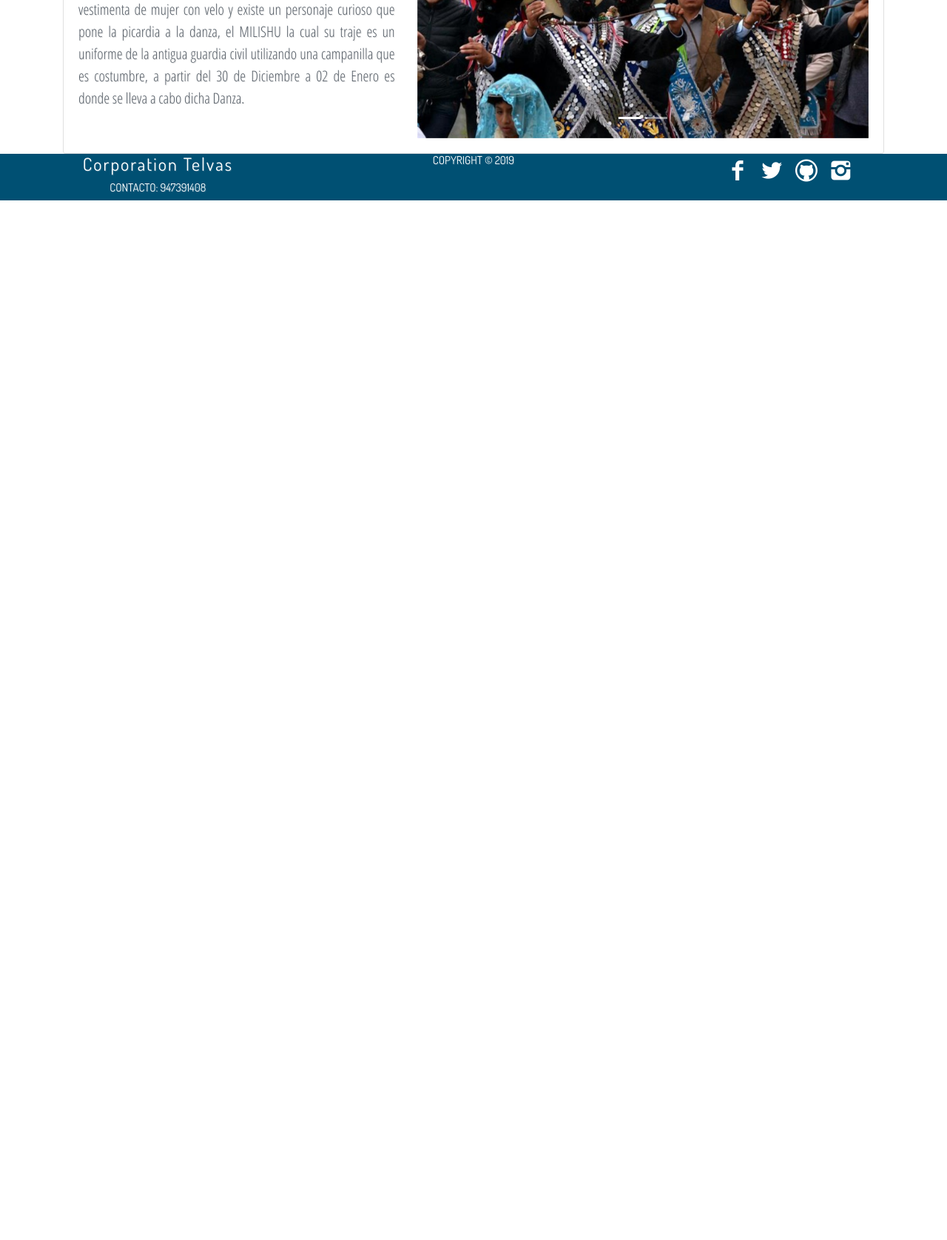
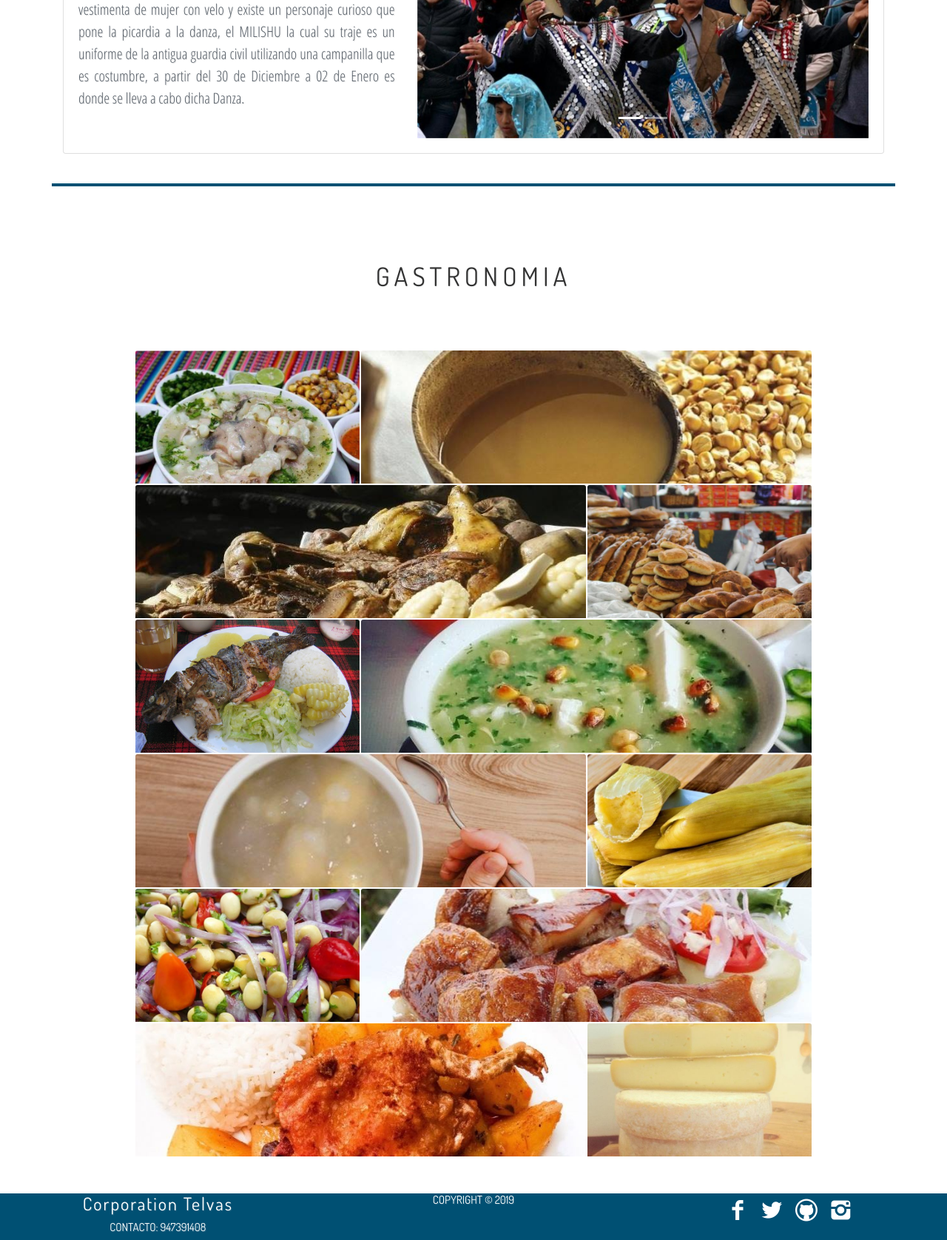
Before and after one commit to favt12/Sitio-Web-del-Distrito-de-Aquia-Ancash, a PHP site: the page made by includes/templates/descubre.php in a window 1280 px wide. Shown: the part 3410-5087 px from the top of the page at 74% size. Before the commit the page ends 3681 px from the top, so only its background shows below. Run offline with PHP 8.4, Linux system fonts and the light colour scheme; the template is opened without the code that fills it, so the values that code supplies are empty.

Commit message:
Se agrego la seccion gastronomia dentro del archivo descubre.php

```diff
--- a/css/descubre.sass
+++ b/css/descubre.sass
@@ -11,3 +11,17 @@ nav.nav-discover
 
 div.cards
   padding-top: 0
+
+/***** GASTRONOMIA IMAGENES *****/
+div.portafolio
+  background: #fff
+  border-top: 4px solid #005073
+  padding: 0 20px
+  margin-top: 40px
+
+  .galeria .contenedor-imagen
+    margin-bottom: 2px
+    max-height: 180px
+    overflow: hidden
+    padding-left: 1px
+    padding-right: 1px
--- a/css/main.css
+++ b/css/main.css
@@ -226,6 +226,19 @@ nav.nav-discover {
 div.cards {
   padding-top: 0; }
 
+/***** GASTRONOMIA IMAGENES **** */
+div.portafolio {
+  background: #fff;
+  border-top: 4px solid #005073;
+  padding: 0 20px;
+  margin-top: 40px; }
+  div.portafolio .galeria .contenedor-imagen {
+    margin-bottom: 2px;
+    max-height: 180px;
+    overflow: hidden;
+    padding-left: 1px;
+    padding-right: 1px; }
+
 div.card-body {
   padding-top: 0; }
 div.card-title h3 {
--- a/includes/templates/descubre.php
+++ b/includes/templates/descubre.php
@@ -7,9 +7,9 @@
 		</div>
 	</div>
 
-	<div class="container">
+	<div class="container mb-5">
 		<div class="row">
-			<div class="discover col">
+			<div class="col">
 				<h3 class="my-4">DESCUBRE AQUIA</h3>
 				<p class="text-justify">El distrito de Aquía es uno de los quince distritos de la provincia de Bolognesi, ubicado en el departamento de Áncash, en el Perú. Limita al norte con la provincia de Huari, al este con el distrito de Huallanca y el distrito de Huasta, al sur con el distrito de Chiquián y al oeste con la provincia de Recuay.	</p>
 				<p>Los primeros pobladores de esta zona llegaron desde Chavín, trayendo consigo su fé religiosa y con ello a su dios el Apu Cóndor; tuvieron como su capital al cerro Ichik Aynuck, hoy llamado Jerusalén. El distrito fue creado el 2 de enero de 1857, en el gobierno del Presidente Ramón Castilla.</p>
@@ -40,6 +40,93 @@
 				</div>
 
 			</div><!-- .discover-content .row -->
+			<div class="row portafolio justify-content-center">
+            <div class="col-10">
+                <div class="title-h1 text-center">
+                    <h1>GASTRONOMIA</h1>
+				</div><!-- .title-h1 .text-center -->
+					<div class="row galeria justify-content-center">
+						<div class="contenedor-imagen col-6 col-lg-4">
+						<a href="img/sopa_mote.jpg" data-lightbox="img">
+                         <img src="img/sopa_mote.jpg" class="card-img" alt="">
+						</a>
+						</div><!-- .contenedor-imagen .col-6 .col-lg-4 -->
+
+
+						<div class="contenedor-imagen col-12 col-lg-8">
+							<a href="img/chicha.jpg" data-lightbox="img">
+                         		<img src="img/chicha.jpg" class="card-img" alt="">
+							</a>
+						</div><!-- .contenedor-imagen .col-12 .col-lg-8 -->
+
+						<div class="contenedor-imagen col-12 col-lg-8">
+							<a href="img/pachamanca.jpg" data-lightbox="img">
+								<img src="img/pachamanca.jpg" class="card-img" alt="">
+							</a>
+						</div><!-- .contenedor-imagen .col-12 .col-lg-8 -->
+
+						<div class="contenedor-imagen col-6 col-lg-4">
+							<a href="img/pan.jpg" data-lightbox="img">
+								<img src="img/pan.jpg" class="card-img" alt="">
+							</a>
+						</div><!-- .contenedor-imagen .col-6 .col-lg-4 -->
+
+						<div class="contenedor-imagen col-6 col-lg-4">
+							<a href="img/truchas.jpg" data-lightbox="img">
+								<img src="img/truchas.jpg" class="card-img" alt="">
+							</a>
+						</div><!-- .contenedor-imagen .col-6 .col-lg-4 -->
+
+						<div class="contenedor-imagen col-12 col-lg-8">
+							<a href="img/sopa_verde1.jpg" data-lightbox="img">
+								<img src="img/sopa_verde1.jpg" class="card-img" alt="">
+							</a>
+						</div><!-- .contenedor-imagen .col-12 .col-lg-8 -->
+
+						<div class="contenedor-imagen col-12 col-lg-8">
+								<a href="img/tocosh.jpg" data-lightbox="img">
+                         		<img src="img/tocosh.jpg" class="card-img" alt="">
+							</a>
+						</div><!-- .contenedor-imagen .col-12 .col-lg-8 -->
+
+
+						<div class="contenedor-imagen col-6 col-lg-4">
+							<a href="img/umas1.jpg" data-lightbox="img">
+								<img src="img/umas1.jpg" class="card-img" alt="">
+							</a>
+						</div><!-- .contenedor-imagen .col-6 .col-lg-4 -->
+
+						<div class="contenedor-imagen col-6 col-lg-4">
+							<a href="img/chocho.jpg" data-lightbox="img">
+								<img src="img/chocho.jpg" class="card-img" alt="">
+							</a>
+						</div><!-- .contenedor-imagen .col-6 .col-lg-4 -->
+
+						<div class="contenedor-imagen col-12 col-lg-8">
+							<a href="img/chicharron1.jpg" data-lightbox="img">
+								<img src="img/chicharron1.jpg" class="card-img" alt="">
+							</a>
+						</div><!-- .contenedor-imagen .col-12 .col-lg-8 -->
+
+
+						<div class="contenedor-imagen col-12 col-lg-8">
+								<a href="img/locro_cuy.jpg" data-lightbox="img">
+                         		<img src="img/locro_cuy.jpg" class="card-img" alt="">
+							</a>
+						</div><!-- .contenedor-imagen .col-12 .col-lg-8 -->
+
+
+						<div class="contenedor-imagen col-6 col-lg-4">
+							<a href="img/queso.jpg" data-lightbox="img">
+								<img src="img/queso.jpg" class="card-img" alt="">
+							</a>
+						</div><!-- .contenedor-imagen .col-6 .col-lg-4 -->
+
+					</div><!-- .row .galeria .justify-content-center -->
+
+
+            </div>
+		</div>
 	</div><!-- .container -->
 
 </section>
--- a/index.php
+++ b/index.php
@@ -15,6 +15,7 @@
   <script src="js/barra-scroll.js"></script>
   <script src="js/jquery.superslides.js"></script>
   <script src="js/lightbox.min.js"></script>
+  <script src="js/gastronomia-modal.js"></script>
   <script src="js/moment.min.js"></script>
   <script src="js/fullcalendar.min.js"></script>
   <script src="js/calendar.js"></script>
```
Also changed, not shown: img/EntradaAquia.jpg (deleted), img/chicha.jpg (added), img/chicharron1.jpg (added), img/chocho.jpg (added), img/locro_cuy.jpg (added), img/pachamanca.jpg (added), img/pan.jpg (added), img/queso.jpg (added), img/sopa_mote.jpg (added), img/sopa_verde1.jpg (added), img/tocosh.jpg (added), img/truchas.jpg (added), img/umas1.jpg (added), 1 other file.
